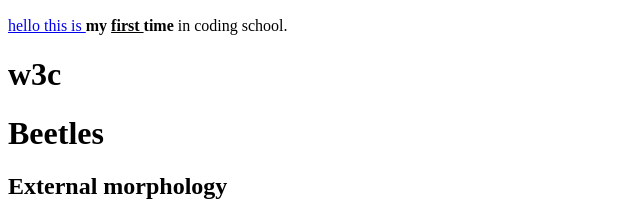
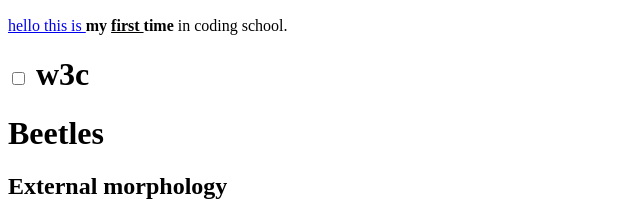
Before and after one commit to remember161210/my-first-web-site, a plain HTML site: page index.html in a window 1280 px wide. Shown: the part 192-409 px from the top of the page, 0-640 px from the left. Drawn offline with Linux system fonts and the light colour scheme.

Commit message:
Add files via upload
인덱스파일에 체크박스 추가

```diff
--- a/index.html
+++ b/index.html
@@ -15,7 +15,7 @@
     <h2>배울수있을까?_<strong>추가 수정 내용 업데이트 해버림 22</strong></h2>
     <a href="https://www.w3.org/TR/2011/WD-html5-20110405/text-level-semantics.html#the-a-element" target="_blank" title="car car crusher "> hello this is </a>
     <strong > my <u> first </u> time </strong> in coding school.
-    <h1>w3c</h1>
+    <h1><input type="checkbox"> w3c</h1>
     <h1>Beetles</h1>
     <h2>External morphology</h2>
     <h3>Head</h3>
```
